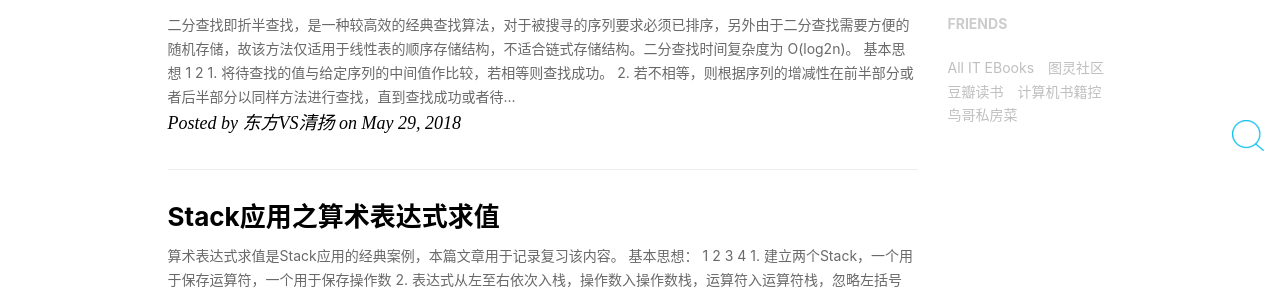
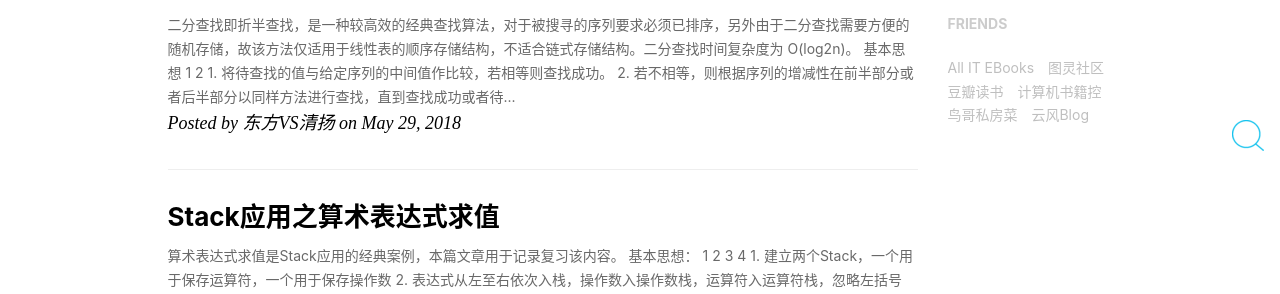
Before and after one commit to DFVSQY/DFVSQY.github.io, a Jekyll site: the page built from index.html, in a window 1280 px wide. Shown: the part 729-1023 px from the top of the page. Built offline with Jekyll 4.4.1, drawn with Linux system fonts in a browser that asks for light colours; nearby versions of some CDN libraries; the list of posts is cut into pages by our own code; comment, search, counter and statistics services are not loaded.

Commit message:
add friends link

```diff
--- a/_config.yml
+++ b/_config.yml
@@ -118,5 +118,9 @@ friends: [
     {
         title: "鸟哥私房菜",
         href: "http://linux.vbird.org/"
+    },
+    {
+        title: "云风Blog",
+        href: "https://blog.codingnow.com/"
     }
 ]
```
